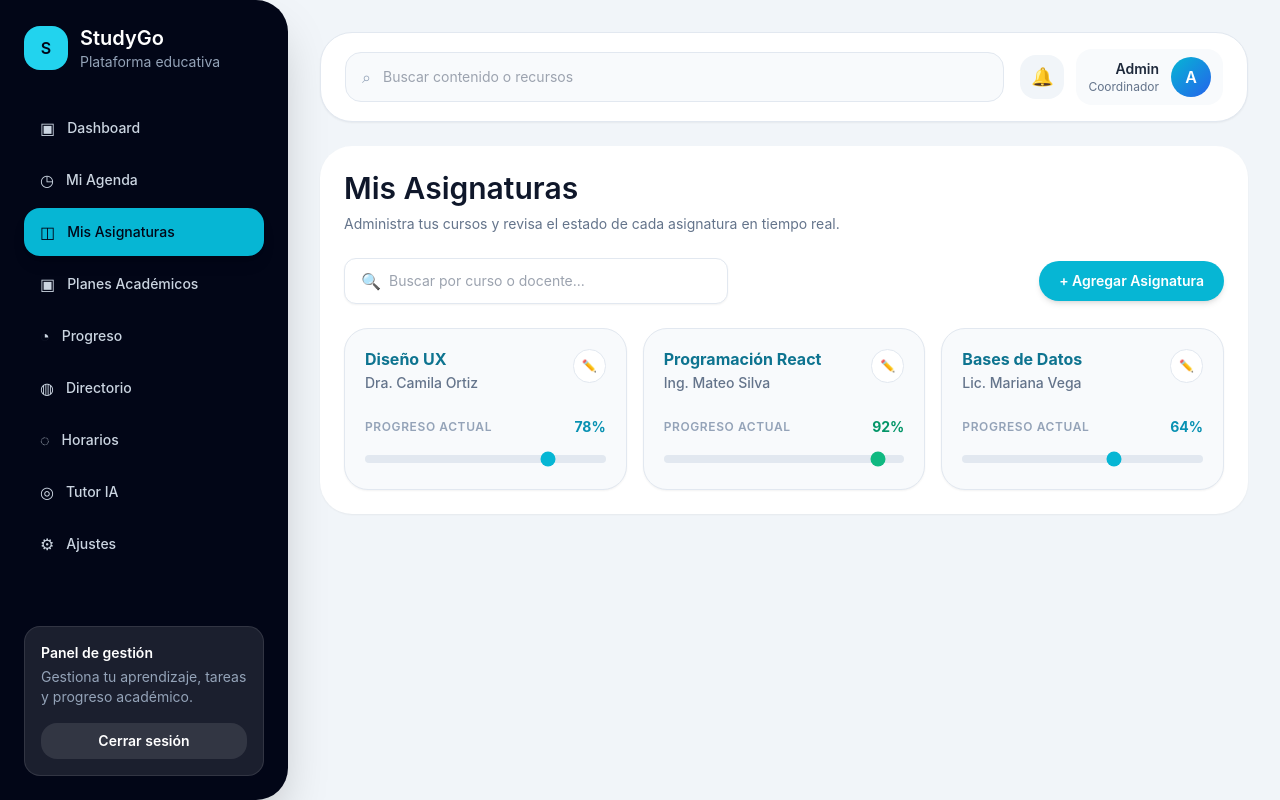
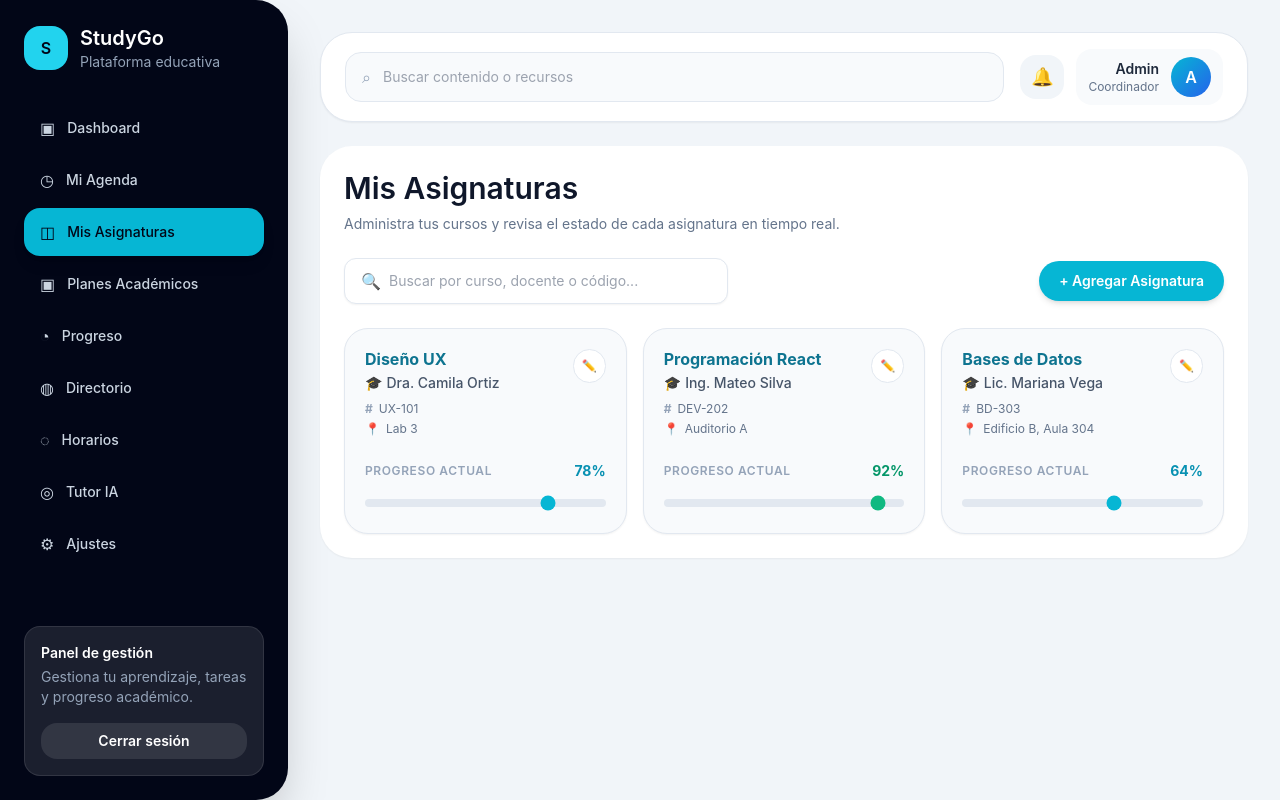
Before and after one commit to JeremyGp/StudyGo_f, a React (Vite) app: page /mis-asignaturas in a window 1280 px wide. Built offline with nearby package versions, Linux system fonts and the light colour scheme; no server answers; sample sign-in values are in the browser's storage.

Commit message:
mis asignaturas actualizado, contiene mas datos

```diff
--- a/src/pages/MisAsignaturas/MisAsignaturas.jsx
+++ b/src/pages/MisAsignaturas/MisAsignaturas.jsx
@@ -12,13 +12,13 @@ function MisAsignaturas() {
     return { bg: "bg-emerald-500", accent: "accent-emerald-500", text: "text-emerald-600" };
   };
 
-  // 1. Estado sincronizado con LocalStorage
+  // 1. Estado sincronizado con LocalStorage (añadidos código y aula al estado inicial)
   const [asignaturas, setAsignaturas] = useState(() => {
     const saved = localStorage.getItem("studygo_subjects");
     return saved ? JSON.parse(saved) : [
-      { name: "Diseño UX", teacher: "Dra. Camila Ortiz", progress: "78%" },
-      { name: "Programación React", teacher: "Ing. Mateo Silva", progress: "92%" },
-      { name: "Bases de Datos", teacher: "Lic. Mariana Vega", progress: "64%" },
+      { name: "Diseño UX", teacher: "Dra. Camila Ortiz", progress: "78%", codigo: "UX-101", aula: "Lab 3" },
+      { name: "Programación React", teacher: "Ing. Mateo Silva", progress: "92%", codigo: "DEV-202", aula: "Auditorio A" },
+      { name: "Bases de Datos", teacher: "Lic. Mariana Vega", progress: "64%", codigo: "BD-303", aula: "Edificio B, Aula 304" },
     ];
   });
 
@@ -37,18 +37,20 @@ function MisAsignaturas() {
     e.preventDefault();
     const name = e.target.elements.name.value;
     const teacher = e.target.elements.teacher.value;
+    const codigo = e.target.elements.codigo.value; // NUEVO
+    const aula = e.target.elements.aula.value;     // NUEVO
 
     if (!name || !teacher) return;
 
     if (editingSubject) {
       // Modo Edición: Actualizar el existente
       const updatedAsignaturas = asignaturas.map(sub =>
-        sub.name === editingSubject.name ? { ...sub, name, teacher } : sub
+        sub.name === editingSubject.name ? { ...sub, name, teacher, codigo, aula } : sub
       );
       setAsignaturas(updatedAsignaturas);
     } else {
       // Modo Creación: Agregar nuevo
-      const newSubject = { name, teacher, progress: "0%" };
+      const newSubject = { name, teacher, codigo, aula, progress: "0%" };
       setAsignaturas([...asignaturas, newSubject]);
     }
 
@@ -75,10 +77,11 @@ function MisAsignaturas() {
     setIsModalOpen(true);
   };
 
-  // 7. Filtrar resultados del buscador
+  // 7. Filtrar resultados del buscador (añadido filtro por código)
   const filteredAsignaturas = asignaturas.filter(sub =>
     sub.name.toLowerCase().includes(searchTerm.toLowerCase()) ||
-    sub.teacher.toLowerCase().includes(searchTerm.toLowerCase())
+    sub.teacher.toLowerCase().includes(searchTerm.toLowerCase()) ||
+    (sub.codigo && sub.codigo.toLowerCase().includes(searchTerm.toLowerCase()))
   );
 
   return (
@@ -94,7 +97,7 @@ function MisAsignaturas() {
           <span className="text-slate-400">🔍</span>
           <input
             type="text"
-            placeholder="Buscar por curso o docente..."
+            placeholder="Buscar por curso, docente o código..."
             className="w-full bg-transparent text-sm outline-none text-slate-700"
             value={searchTerm}
             onChange={(e) => setSearchTerm(e.target.value)}
@@ -114,20 +117,35 @@ function MisAsignaturas() {
       <div className="grid gap-4 md:grid-cols-2 xl:grid-cols-3">
         {filteredAsignaturas.length > 0 ? (
           filteredAsignaturas.map((item) => {
-            const dynamicStyles = getProgressStyles(item.progress); // <-- Calculamos colores aquí
+            const dynamicStyles = getProgressStyles(item.progress);
 
             return (
-              <div key={item.name} className="rounded-[1.5rem] border border-slate-200 bg-slate-50 p-5 shadow-sm transition-all hover:shadow-md">
+              <div key={item.name} className="rounded-[1.5rem] border border-slate-200 bg-slate-50 p-5 shadow-sm transition-all hover:shadow-md flex flex-col justify-between">
 
                 {/* Cabecera de la tarjeta con botón Editar */}
                 <div className="flex items-start justify-between gap-2">
                   <div>
                     <p className="text-base font-bold text-cyan-700 leading-tight">{item.name}</p>
-                    <p className="mt-1 text-sm font-medium text-slate-500">{item.teacher}</p>
+                    <p className="mt-1 text-sm font-medium text-slate-600 flex items-center gap-1">
+                      <span className="text-slate-400">🎓</span> {item.teacher}
+                    </p>
+                    {/* NUEVOS DATOS EN LA TARJETA */}
+                    <div className="mt-2 flex flex-col gap-1">
+                      {item.codigo && (
+                        <p className="text-xs text-slate-500 flex items-center gap-1.5">
+                          <span className="text-slate-400 font-bold">#</span> {item.codigo}
+                        </p>
+                      )}
+                      {item.aula && (
+                        <p className="text-xs text-slate-500 flex items-center gap-1.5">
+                          <span className="text-slate-400">📍</span> {item.aula}
+                        </p>
+                      )}
+                    </div>
                   </div>
                   <button
                     onClick={() => openEditModal(item)}
-                    className="rounded-full bg-white border border-slate-200 p-2 text-xs text-slate-500 hover:bg-cyan-50 hover:text-cyan-600 hover:border-cyan-200 transition"
+                    className="rounded-full bg-white border border-slate-200 p-2 text-xs text-slate-500 hover:bg-cyan-50 hover:text-cyan-600 hover:border-cyan-200 transition shrink-0"
                     title="Editar detalles"
                   >
                     ✏️
@@ -169,6 +187,7 @@ function MisAsignaturas() {
         title={editingSubject ? "Editar Asignatura" : "Agregar Nueva Asignatura"}
       >
         <form onSubmit={handleSaveSubject} className="mt-2 space-y-4">
+
           <div>
             <label className="text-sm font-medium text-slate-700">Nombre de la Asignatura</label>
             <input
@@ -180,20 +199,62 @@ function MisAsignaturas() {
               required
             />
           </div>
+
+          {/* NUEVO: Campo Código con ícono basado en la imagen */}
           <div>
-            <label className="text-sm font-medium text-slate-700">Docente</label>
+            <label className="text-sm font-medium text-slate-700">Código</label>
+            <div className="relative mt-1">
+              <span className="absolute inset-y-0 left-0 flex items-center pl-3 text-slate-400 font-bold">
+                #
+              </span>
+              <input
+                type="text"
+                name="codigo"
+                defaultValue={editingSubject?.codigo || ""}
+                placeholder="MAT-2024"
+                className="w-full rounded-lg border border-slate-300 p-2.5 pl-9 outline-none focus:border-cyan-500 focus:ring-1 focus:ring-cyan-500"
+              />
+            </div>
+          </div>
+
+          {/* MODIFICADO: Profesor adaptado para usar ícono como en la imagen */}
+          <div>
+            <label className="text-sm font-medium text-slate-700">Profesor / Catedrático</label>
+            <div className="relative mt-1">
+              <span className="absolute inset-y-0 left-0 flex items-center pl-3 text-slate-400">
+                🎓
+              </span>
               <input
                 type="text"
                 name="teacher"
                 defaultValue={editingSubject ? editingSubject.teacher : ""}
-              placeholder="Ej: Dra. Elena Montes"
-              className="mt-1 w-full rounded-lg border border-slate-300 p-2.5 outline-none focus:border-cyan-500 focus:ring-1 focus:ring-cyan-500"
+                placeholder="Dr. Juan Pérez"
+                className="w-full rounded-lg border border-slate-300 p-2.5 pl-10 outline-none focus:border-cyan-500 focus:ring-1 focus:ring-cyan-500"
                 required
               />
             </div>
+          </div>
+
+          {/* NUEVO: Campo Aula / Ubicación con ícono basado en la imagen */}
+          <div>
+            <label className="text-sm font-medium text-slate-700">Aula / Ubicación</label>
+            <div className="relative mt-1">
+              <span className="absolute inset-y-0 left-0 flex items-center pl-3 text-slate-400">
+                📍
+              </span>
+              <input
+                type="text"
+                name="aula"
+                defaultValue={editingSubject?.aula || ""}
+                placeholder="Edificio B, Aula 304"
+                className="w-full rounded-lg border border-slate-300 p-2.5 pl-9 outline-none focus:border-cyan-500 focus:ring-1 focus:ring-cyan-500"
+              />
+            </div>
+          </div>
+
           <button
             type="submit"
-            className="mt-4 w-full rounded-lg bg-cyan-500 px-4 py-2.5 font-semibold text-white transition hover:bg-cyan-600"
+            className="mt-6 w-full rounded-lg bg-cyan-500 px-4 py-2.5 font-semibold text-white transition hover:bg-cyan-600"
           >
             {editingSubject ? "Guardar Cambios" : "Guardar Asignatura"}
           </button>
```
Lines whose indentation alone changed are shown as unchanged.
